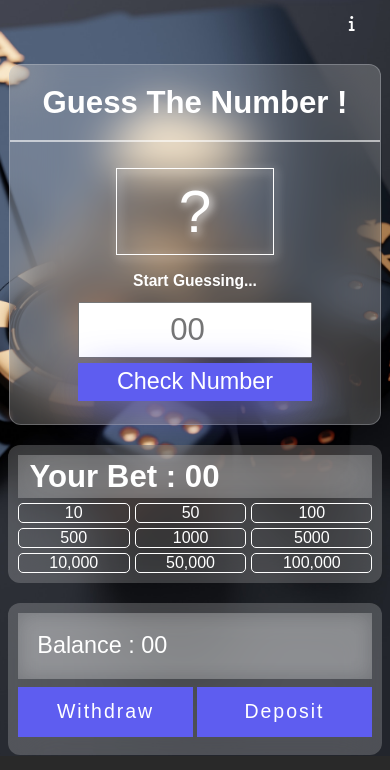
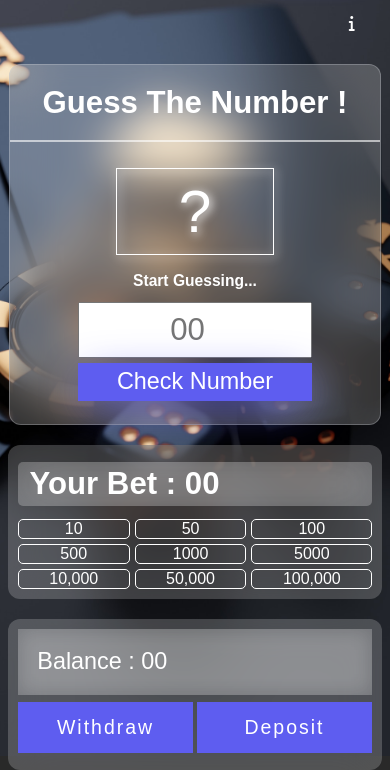
Before and after one commit to Ayush-Manware/numberGame-with-js, a plain HTML site: page index.html in a window 390 px wide. Shown: the part 104-874 px from the top of the page. Drawn offline with Linux system fonts and the light colour scheme; a web font is replaced by a local one.

Commit message:
Betting UI

```diff
--- a/style.css
+++ b/style.css
@@ -255,6 +255,8 @@ input {
     backdrop-filter: blur(20px);
     grid-column: 1 / 4;
     padding: 1vw 3vw;
+    border-radius: 5px;
+    margin: 2vw 0vw;
   }
 
   .betCommon{
```
